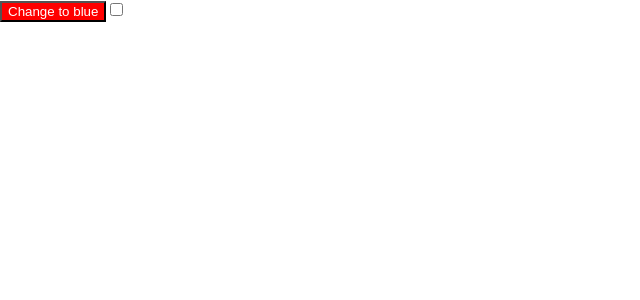
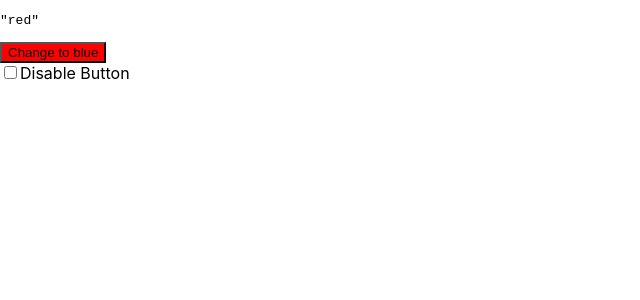
Before and after one commit to brandonwie/color-button, a React (Create React App) app: page / in a window 1280 px wide. Shown: the top 300 px of the page, without its empty margins (0-640 px from the left). Built offline with nearby package versions, Linux system fonts and the light colour scheme.

Commit message:
Test and code gray background for disabled button

```diff
--- a/src/App.js
+++ b/src/App.js
@@ -3,26 +3,30 @@ import './App.css';
 
 function App() {
   const [buttonColor, setButtonColor] = useState('red');
-  const [isChecked, setIsChecked] = useState(false);
+  const [isDisabled, setIsDisabled] = useState(false);
   const newButtonColor = buttonColor === 'red' ? 'blue' : 'red';
-  const handleClick = () => setButtonColor(newButtonColor);
-  const handleChange = () => setIsChecked(!isChecked);
 
   return (
     <div>
+      <pre>{JSON.stringify(buttonColor, null, 2)}</pre>
       <button
-        style={{ backgroundColor: buttonColor, color: 'white' }}
-        onClick={handleClick}
-        disabled={isChecked}
+        style={{
+          backgroundColor: isDisabled ? 'gray' : buttonColor,
+        }}
+        onClick={() => setButtonColor(newButtonColor)}
+        disabled={isDisabled}
       >
         Change to {newButtonColor}
       </button>
+      <br />
       <input
         type='checkbox'
+        id='disable-button-checkbox'
         defaultChecked={false}
-        aria-checked={isChecked}
-        onChange={handleChange}
+        aria-checked={isDisabled}
+        onChange={() => setIsDisabled(!isDisabled)}
       />
+      <label htmlFor='disable-button-checkbox'>Disable Button</label>
     </div>
   );
 }
```
Also changed, not shown: 1 other file (tests, documents, lock files or other folders).
